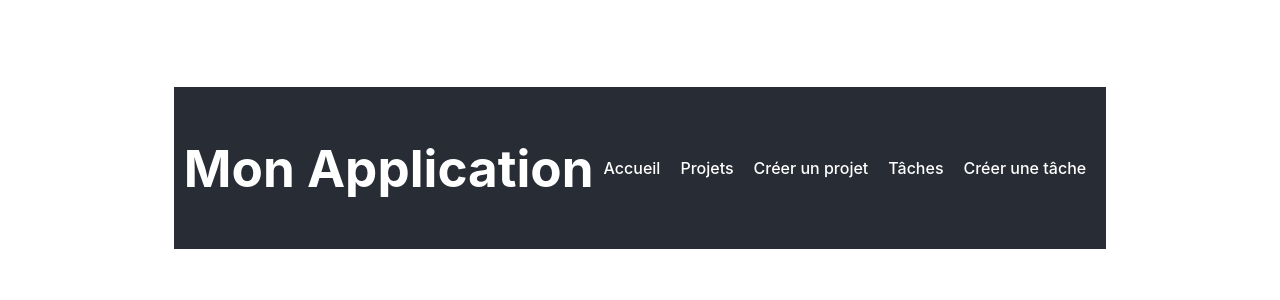
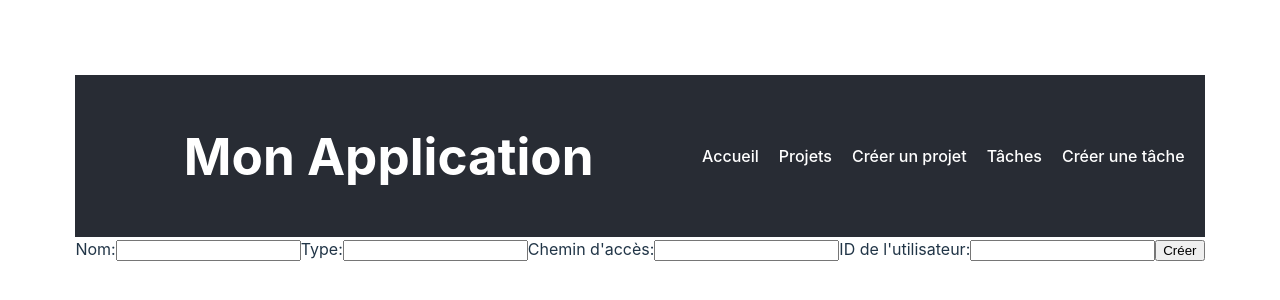
Before and after one commit to yacine977/frontend-gestion-projet, a React (Vite) app: page /creer-document in a window 1280 px wide. Shown: the part 232-532 px from the top of the page. Built offline with nearby package versions, Linux system fonts and the light colour scheme.

Commit message:
Création du composant CreerDocument avec gestion de l'envoi du formulaire et affichage d'un message de succès

```diff
--- a/src/App.jsx
+++ b/src/App.jsx
@@ -10,6 +10,8 @@ import ModifierProjet from './composants/ModifierProjet';
 import ListeDesTaches from './composants/ListeDesTaches';
 import CreerTache from './composants/CreerTache';
 import ModifierTache from './composants/ModifierTache';
+import CreerDocument from './composants/CreerDocument';
+
 
 
 
@@ -23,12 +25,15 @@ function App() {
 
         <Routes>
           <Route path="/" element={<HomePage />} />
-          <Route path="/projets" element={<ListeDesProjets />} /> {/* Modifiez cette ligne */}
-          <Route path="/creer-projet" element={<CreerProjet />} /> {/* Modifiez cette ligne */}
-          <Route path="/modifier-projet/:id" element={<ModifierProjet />} /> {/* Modifiez cette ligne */}
-          <Route path="/taches" element={<ListeDesTaches />} /> {/* Modifiez cette ligne */}
-          <Route path="/creer-tache" element={<CreerTache />} /> {/* Modifiez cette ligne */}
-          <Route path="/modifier-tache/:id" element={<ModifierTache />} /> {/* Modifiez cette ligne */}
+          <Route path="/projets" element={<ListeDesProjets />} />
+          <Route path="/creer-projet" element={<CreerProjet />} />
+          <Route path="/modifier-projet/:id" element={<ModifierProjet />} />
+          <Route path="/taches" element={<ListeDesTaches />} />
+          <Route path="/creer-tache" element={<CreerTache />} />
+          <Route path="/modifier-tache/:id" element={<ModifierTache />} />
+          <Route path="/creer-document" element={<CreerDocument />} />
+
+
 
 
 
--- /dev/null
+++ b/src/composants/CreerDocument.jsx
@@ -0,0 +1,60 @@
+import React, { useState } from 'react';
+
+function CreerDocument() {
+  const [nom, setNom] = useState('');
+  const [type, setType] = useState('');
+  const [cheminAcces, setCheminAcces] = useState('');
+  const [utilisateurId, setUtilisateurId] = useState('');
+
+
+  const soumettre = async (event) => {
+    event.preventDefault();
+    const doc = { nom, type, cheminAcces, utilisateurId };
+
+    const response = await fetch('http://localhost:3000/document', {
+      method: 'POST',
+      headers: {
+        'Content-Type': 'application/json',
+      },
+      body: JSON.stringify(doc),
+    });
+
+    if (response.ok) {
+        alert('Document créé avec succès');
+        setNom('');
+        setType('');
+        setCheminAcces('');
+        setUtilisateurId('');
+
+      } else {
+        alert('Erreur lors de la création du document');
+      }
+  };
+
+  return (
+    <div>
+    <form onSubmit={soumettre}>
+      <label>
+        Nom:
+        <input type="text" value={nom} onChange={e => setNom(e.target.value)} required />
+      </label>
+      <label>
+        Type:
+        <input type="text" value={type} onChange={e => setType(e.target.value)} required />
+      </label>
+      <label>
+        Chemin d'accès:
+        <input type="text" value={cheminAcces} onChange={e => setCheminAcces(e.target.value)} required/>
+      </label>
+      <label>
+        ID de l'utilisateur:
+        <input type="text" value={utilisateurId} onChange={e => setUtilisateurId(e.target.value)} required />
+      </label>
+      <input type="submit" value="Créer" />
+    </form>
+
+    </div>
+  );
+}
+
+export default CreerDocument;
```
